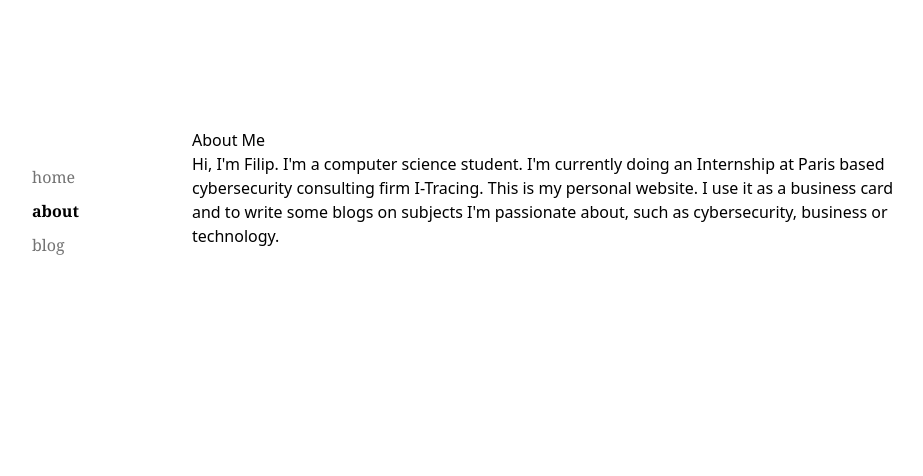
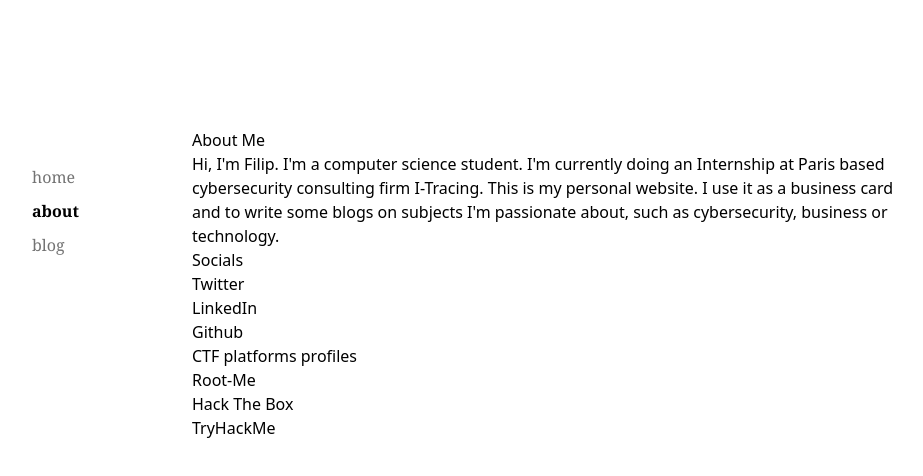
Before and after one commit to Looyyd/loyd-blog, a Next.js app: page /about in a window 1280 px wide. Shown: the top 476 px of the page, without its empty margins (170-1093 px from the left). Built offline with nearby package versions, Linux system fonts and the light colour scheme.

Commit message:
Added socials links

```diff
--- a/src/pages/about.tsx
+++ b/src/pages/about.tsx
@@ -5,6 +5,7 @@
 import {MainHeader} from "../components/MainHeader";
 import {Paragraph} from "../components/Paragraph";
 import { Body } from "../components/Body";
+import Link from "next/link";
 
 const About: NextPage = () => {
   return (
@@ -20,6 +21,15 @@
             This is my personal website. I use it as a business card and to write some blogs
             on subjects I'm passionate about, such as cybersecurity, business or technology.
           </Paragraph>
+          <h1>Socials</h1>
+            <Link href={'https://twitter.com/filip_loyd'}>Twitter</Link>
+            <Link href={'https://www.linkedin.com/in/filip-niedzielski/'}>LinkedIn</Link>
+            <Link href={'https://github.com/Looyyd'}>Github</Link>
+
+          <h1>CTF platforms profiles</h1>
+          <Link href={'https://www.root-me.org/LOOYYD'}>Root-Me</Link>
+          <Link href={'https://app.hackthebox.com/users/517909'}>Hack The Box</Link>
+          <Link href={'https://tryhackme.com/p/LOOYYD'}>TryHackMe</Link>
 
         </Main>
       </Body>
```
